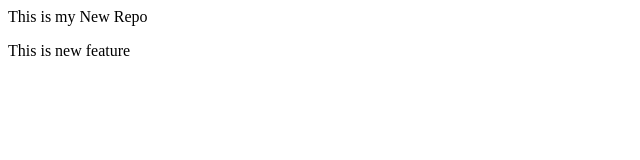
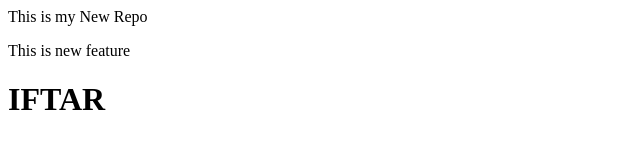
Before and after one commit to sk-iftar-ali/localrepo, a plain HTML site: page index.html in a window 1280 px wide. Shown: the whole page, without its empty margins (0-640 px from the left). Drawn offline with Linux system fonts and the light colour scheme.

Commit message:
Add h1 tag

```diff
--- a/index.html
+++ b/index.html
@@ -1,2 +1,3 @@
 <p>This is my New Repo</p>
 <p>This is new feature</p>
+<h1>IFTAR</h1>
```
